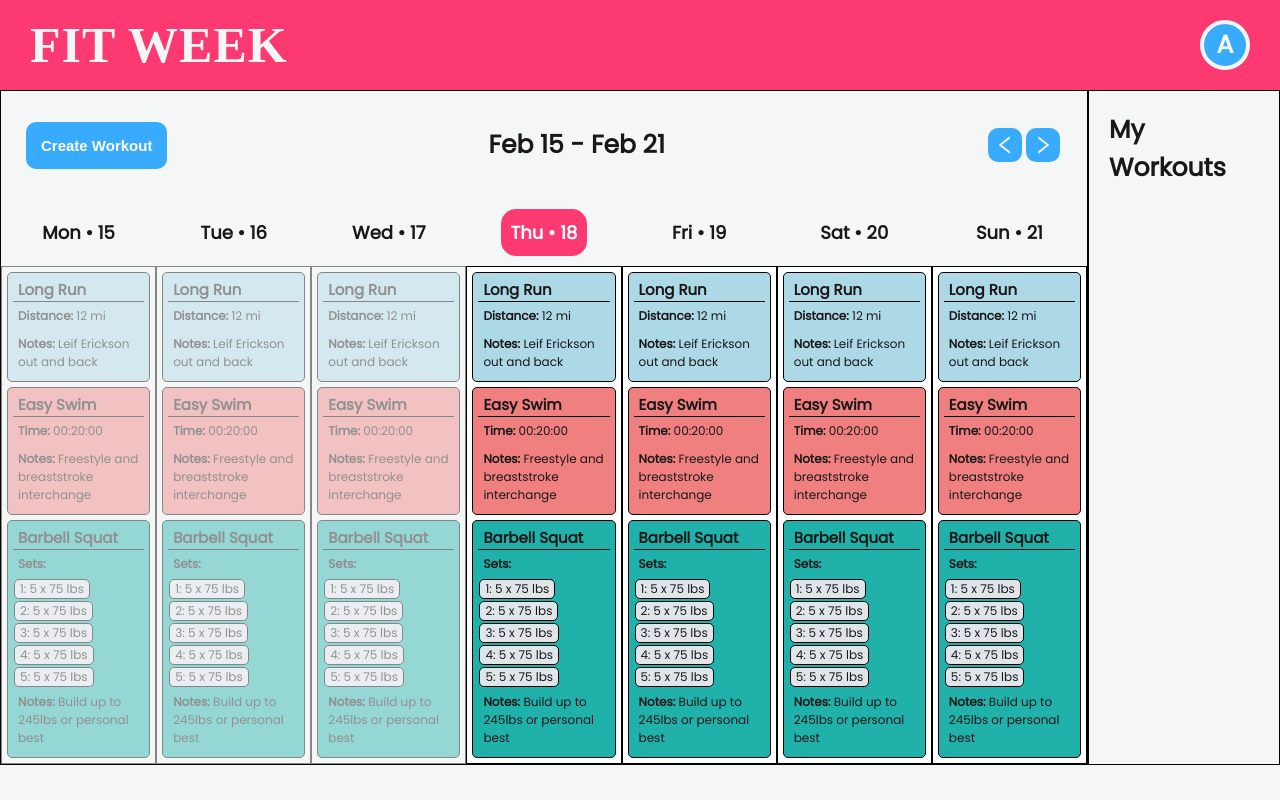
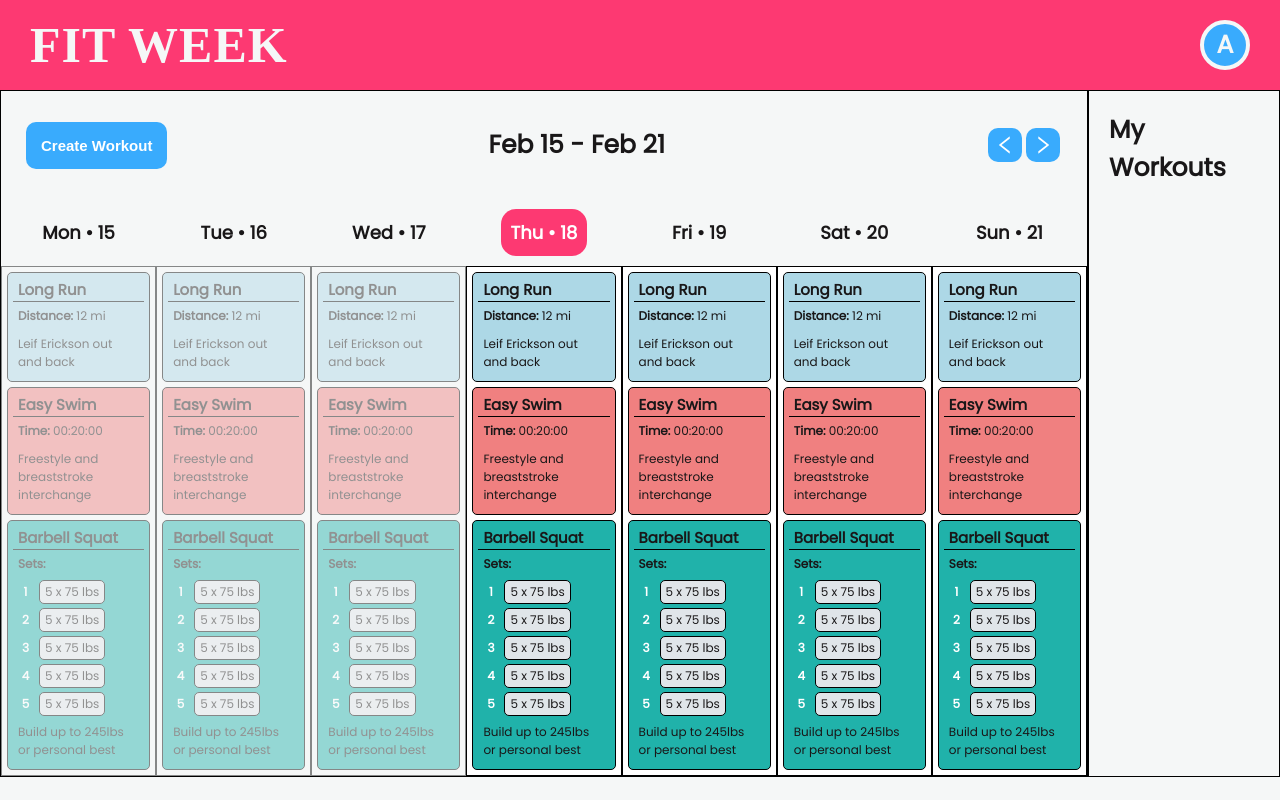
Before and after one commit to ajwpdx/fit-week, a React (Create React App) app: page / in a window 1280 px wide. Built offline with nearby package versions, Linux system fonts and the light colour scheme; a web font is replaced by a local one.

Commit message:
styling touchups

```diff
--- a/src/components/PlannerWorkout.js
+++ b/src/components/PlannerWorkout.js
@@ -8,7 +8,7 @@ const PlannerWorkout = (props) => {
             <div className={`planner-workout time cat-${props.workout.category}`}>
                 <h4>{props.workout.title}</h4>
                 <p><strong>Time:</strong> {props.workout.time}</p>
-                <p><strong>Notes:</strong> {props.workout.notes}</p>
+                <p>{props.workout.notes}</p>
             </div>
         )
     } else if (props.workout.distance != null) {
@@ -16,20 +16,24 @@ const PlannerWorkout = (props) => {
             <div className={`planner-workout distance cat-${props.workout.category}`}>
                 <h4>{props.workout.title}</h4>
                 <p><strong>Distance:</strong> {`${props.workout.distance} ${props.workout.distanceMeasurement} `}</p>
-                <p><strong>Notes:</strong> {props.workout.notes}</p>
+                <p> {props.workout.notes}</p>
             </div>
         )
     } else if (props.workout.setsOfReps != null) {
         return (
             <div className={`planner-workout setOfReps cat-${props.workout.category}`}>
                 <h4>{props.workout.title}</h4>
-                <p ><strong>Sets:</strong> {props.workout.time}</p>
+                <p><strong>Sets:</strong> {props.workout.time}</p>
                 <div className='sets-container'>
-                {props.workout.setsOfReps.map((set, index) => {
-                    return <p className='sets'>{`${index+1}: ${set.reps} x ${set.weight} lbs`}</p>
-                })}
+                    {props.workout.setsOfReps.map((set, index) => {
+                        return (
+                            <div className='set'>
+                                <p className='set-number'>{`${index + 1}`}</p>
+                                <p className='set-details'>{`${set.reps} x ${set.weight} lbs`}</p>
+                            </div>)
+                    })}
                 </div>
-                <p><strong>Notes:</strong> {props.workout.notes}</p>
+                <p>{props.workout.notes}</p>
             </div>
         )
     } else {
--- a/src/styles/_PlannerWorkout.scss
+++ b/src/styles/_PlannerWorkout.scss
@@ -17,18 +17,33 @@
 
   .sets-container {
     display: flex;
-    flex-direction: row;
-    flex-wrap: wrap;
-    align-items: center;
+    flex-direction: column;
+    // flex-wrap: wrap;
+    align-items: start;
 
-    .sets {
-      padding: 0 0.5rem;
-      margin: 0.1rem;
-      border: 1px solid black;
-      border-radius: 5px;
-      cursor: pointer;
-      background-color: $color-gray;
+
+    .set{
+
+        display: flex;
+        flex-direction: row;
+
+        .set-number{
+            font-weight: bold;
+            text-align: center;
+            width: 2.5rem;
+            color: white;
+        }
+        .set-details {
+
+            padding: 0.2rem 0.5rem;
+            margin: 0.2rem 0.1rem;
+            border: 1px solid black;
+            border-radius: 5px;
+            cursor: pointer;
+            background-color: $color-gray;
+          }
     }
+
   }
 }
 
```
Also changed, not shown: 1 other file (tests, documents, lock files or other folders).
